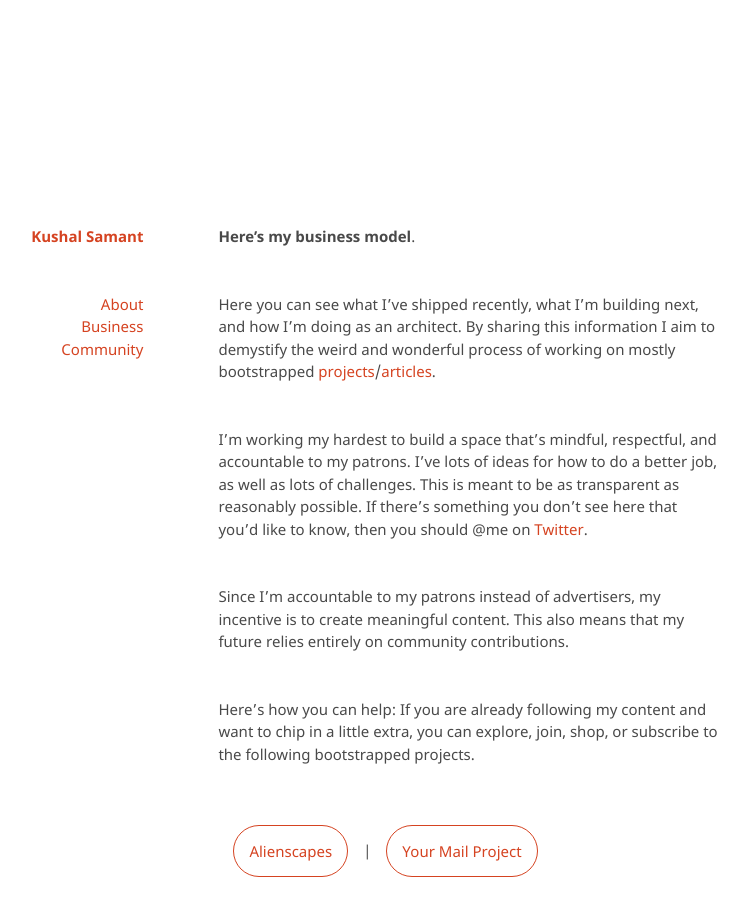
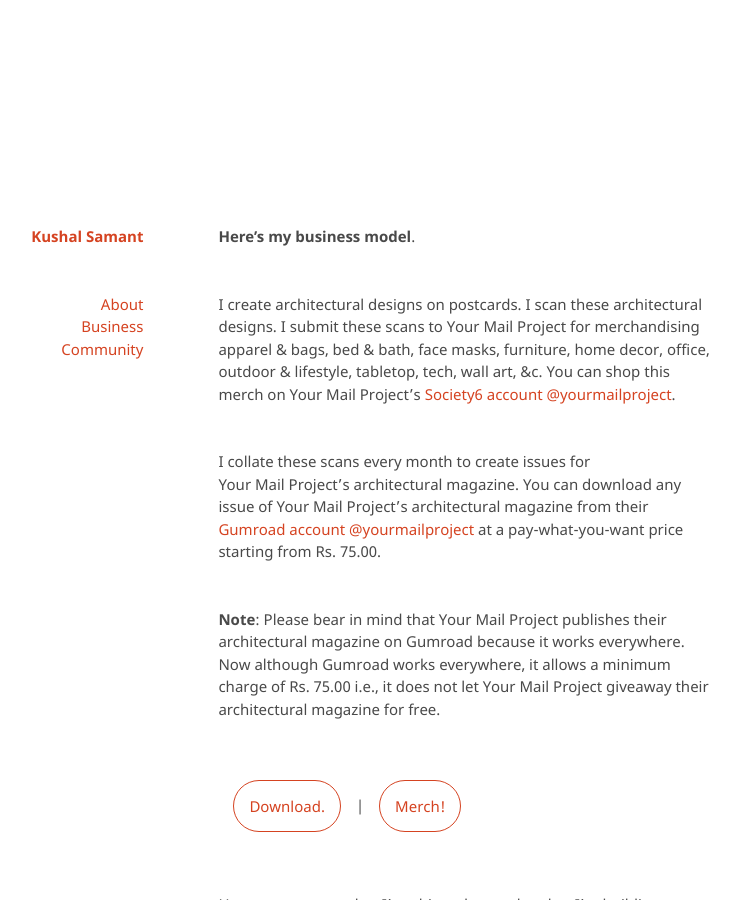
Before and after one commit to kvshvlin/kvshvlin.github.io, a Jekyll site: the page built from here'smybusinessmodel.md, in a window 1280 px wide and 900 px high. Shown: the whole window, without its empty margins (337-1085 px from the left). Built offline with Jekyll 4.4.1, drawn with Linux system fonts in a browser that asks for light colours; our own code applies the rules of GitHub Pages for plain Markdown files.

Commit message:
Update here'smybusinessmodel.md

```diff
--- a/here'smybusinessmodel.md
+++ b/here'smybusinessmodel.md
@@ -1,4 +1,18 @@
 **Here's my business model**.
+
+I create architectural designs on postcards. I scan these architectural designs. I submit these scans to Your&nbsp;Mail&nbsp;Project for merchandising apparel & bags, bed & bath, face masks, furniture, home decor, office, outdoor & lifestyle, tabletop, tech, wall art, &c. You can shop this merch on Your&nbsp;Mail&nbsp;Project's <a href="https://www.society6.com/yourmailproject" rel="noopener noreferrer" target="_blank">Society6 account @yourmailproject</a>.
+
+I collate these scans every month to create issues for Your&nbsp;Mail&nbsp;Project's architectural magazine. You can download any issue of Your&nbsp;Mail&nbsp;Project's architectural magazine from their <a href="https://www.gum.co/yourmailproject" rel="noopener noreferrer" target="_blank">Gumroad account @yourmailproject</a> at a pay-what-you-want price starting from Rs.&nbsp;75.00.
+
+**Note**: Please bear in mind that Your&nbsp;Mail&nbsp;Project publishes their architectural magazine on Gumroad because it works everywhere. Now although Gumroad works everywhere, it allows a minimum charge of Rs.&nbsp;75.00 i.e., it does not let Your&nbsp;Mail&nbsp;Project giveaway their architectural magazine for free.
+
+<div class="roadmap-spacer-1"></div>
+
+<p>
+<a class="btn" href="https://www.gum.co/yourmailproject" rel="noopener noreferrer" target="_blank">Download.</a>|<a class="btn" href="https://www.society6.com/yourmailproject" rel="noopener noreferrer" target="_blank">Merch!</a><br>
+</p>
+
+<div class="roadmap-spacer-2"></div>
 
 Here you can see what I've shipped recently, what I'm building next, and how I'm doing as an architect. By sharing this information I aim to demystify the weird and wonderful process of working on mostly bootstrapped <a href="https://kushalsamant.github.io/projects.html" rel="noopener noreferrer" target="_blank">projects</a>/<a href="https://kushalsamant.github.io/articles.html" rel="noopener noreferrer" target="_blank">articles</a>.
 
```
